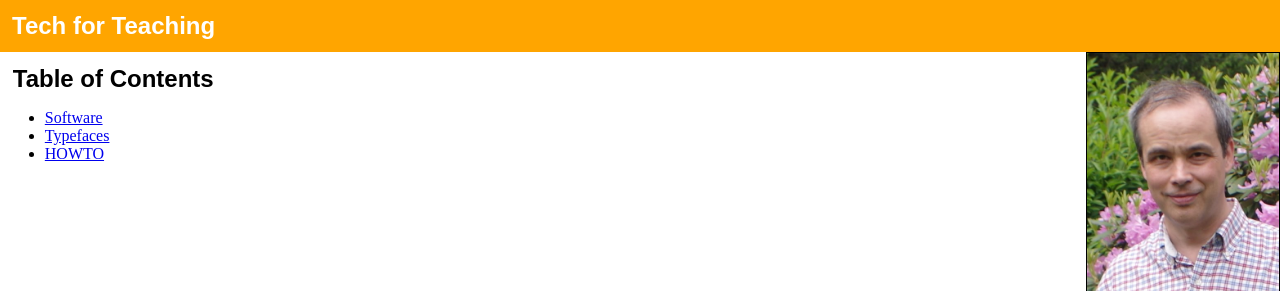
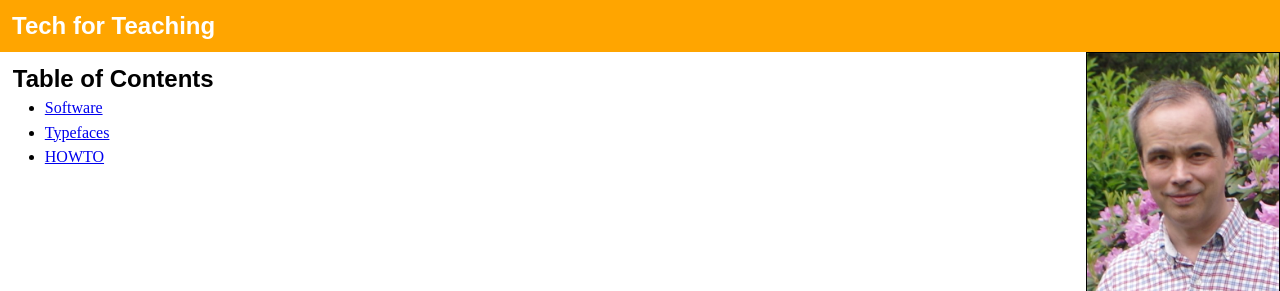
Before and after one commit to david672orford/tech-for-teaching, a Jekyll site: the page built from index.md, in a window 1280 px wide. Shown: the top 291 px of the page. Built offline with Jekyll 4.4.1, drawn with Linux system fonts in a browser that asks for light colours; our own code applies the rules of GitHub Pages for plain Markdown files.

Commit message:
style adjustments

```diff
--- a/assets/css/style.css
+++ b/assets/css/style.css
@@ -1,4 +1,4 @@
-HTML, BODY, HEADER, MAIN, H1, H2, UL, LI, TABLE, TR, TH, TH {
+HTML, BODY, HEADER, MAIN, H1, H2, UL, LI, TABLE, TR, TH, TD {
 	margin: 0;
 	padding: 0;
 	}
@@ -31,7 +31,9 @@ H1 A {
 	}
 UL {
 	padding-left: 2em;
-	margin: 1em 0;
+	}
+LI {
+	margin: .4em 0;
 	}
 
 DIV.author_box {
```
